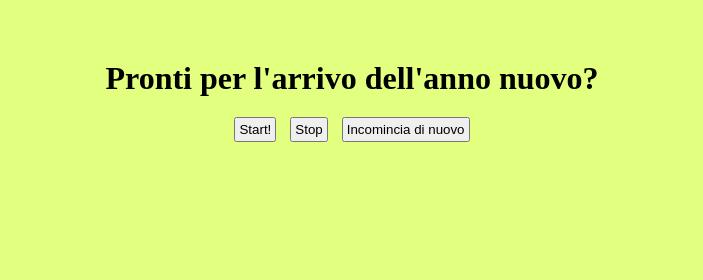
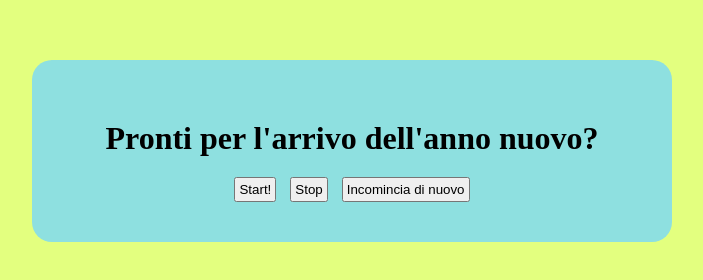
Before and after one commit to alessandro-barate/js-countdown, a plain HTML site: page index.html in a window 1280 px wide. Shown: the whole page, without its empty margins (288-991 px from the left). Drawn offline with Linux system fonts and the light colour scheme.

Commit message:
[UPD] CSS style added

```diff
--- a/javascript/main.js
+++ b/javascript/main.js
@@ -41,7 +41,7 @@ stop.addEventListener("click", function () {
   start.disabled = false;
 });
 
-// Evento click per resettare il countdown
+//Evento click per resettare il countdown
 reset.addEventListener("click", function () {
   document.getElementById("display-counter").innerHTML = "";
   count = 11;
--- a/style.css
+++ b/style.css
@@ -9,10 +9,14 @@ body {
 }
 
 .container {
+  background-color: rgb(142, 224, 224);
   width: 50%;
   text-align: center;
   padding-top: 60px;
+  padding-bottom: 20px;
   margin: 0 auto;
+  margin-top: 60px;
+  border-radius: 20px;
 }
 
 button {
```
